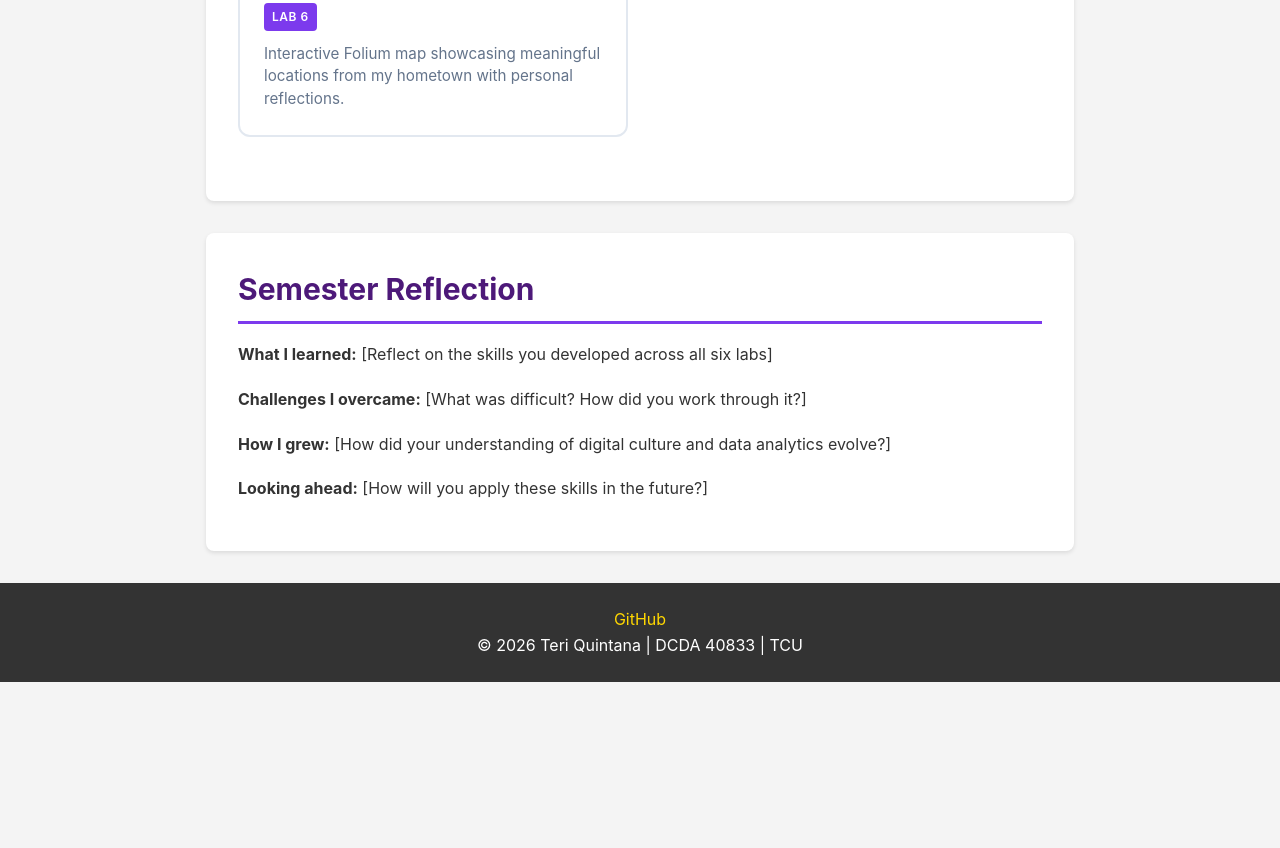
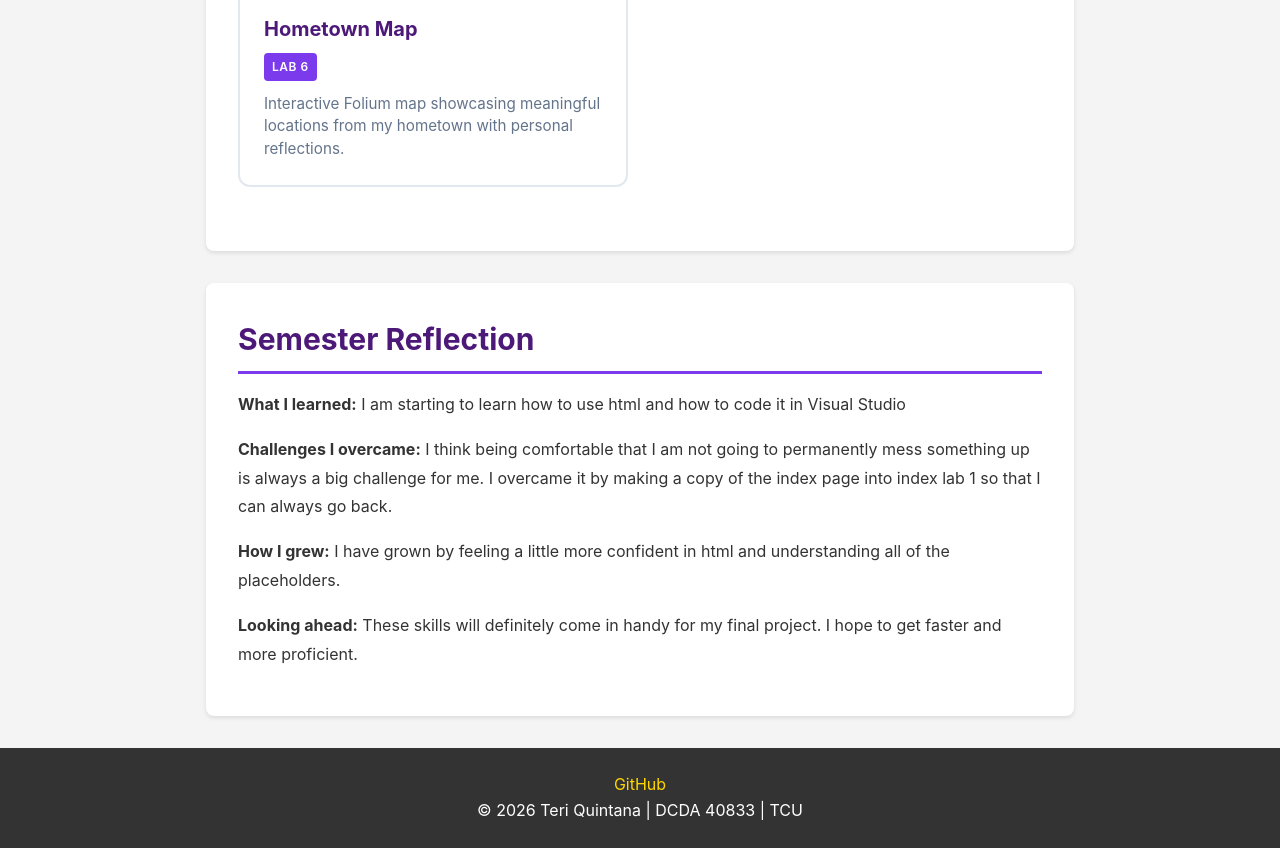
Before and after one commit to teriquint/DCDA_40833_portfolio, a plain HTML site: page index_lab1.html in a window 1280 px wide. Shown: the part 1817-2665 px from the top of the page. Before the commit the page ends 2499 px from the top, so only its background shows below. Drawn offline with Linux system fonts and the light colour scheme.

Commit message:
index commit

```diff
--- a/index_lab1.html
+++ b/index_lab1.html
@@ -5,7 +5,7 @@
     <meta charset="UTF-8">
     <meta name="viewport" content="width=device-width, initial-scale=1.0">
     <meta name="description" content="Skills Portfolio showcasing work from DCDA 40833">
-    <meta name="author" content="Your Name">
+    <meta name="author" content="Teri Quintana">
     <title>Teri Quintana | DCDA 40833 Skills Portfolio</title>
     <link rel="stylesheet" href="css/styles.css">
 </head>
@@ -45,14 +45,9 @@
             <p><strong>Who I am:</strong> My name is Teri Quintana and I am a student at Texas Christian University. I am a Senior and my major is DCDA (Digital Culture and Data Analytics).</p>
             <p><strong>My interests:</strong> I have always enjoyed exploring how data can be used to tell a story and I have seen first hand how it can drive the decision-making process.</p>
             <p><strong>What I hope to learn:</strong> I am excited to learn how to display data effectively and use analytics to uncover much needed answers.</p>
-            <img src="images/TeriQ_Pic.jpg" alt="Photo of Teri Quintana" width="150" height="150">
+            <img src="images/TeriQ_Pic.jpg" alt="Photo of Teri Quintana" width="200" height="200">
 
-            <!-- Optional: Add a photo of yourself -->
-            <!--
-            <figure class="viz-container">
-                <img src="images/profile-photo.jpg" alt="Photo of Your Name">
-            </figure>
-            -->
+
         </section>
 
         <!-- Portfolio Section: Links to all lab pages -->
@@ -105,10 +100,10 @@
         <section id="reflection">
             <h2>Semester Reflection</h2>
             <!-- TODO: After completing all labs, write a reflection on your growth -->
-            <p><strong>What I learned:</strong> [Reflect on the skills you developed across all six labs]</p>
-            <p><strong>Challenges I overcame:</strong> [What was difficult? How did you work through it?]</p>
-            <p><strong>How I grew:</strong> [How did your understanding of digital culture and data analytics evolve?]</p>
-            <p><strong>Looking ahead:</strong> [How will you apply these skills in the future?]</p>
+            <p><strong>What I learned:</strong> I am starting to learn how to use html and how to code it in Visual Studio</p>
+            <p><strong>Challenges I overcame:</strong> I think being comfortable that I am not going to permanently mess something up is always a big challenge for me. I overcame it by making a copy of the index page into index lab 1 so that I can always go back.</p>
+            <p><strong>How I grew:</strong> I have grown by feeling a little more confident in html and understanding all of the placeholders.</p>
+            <p><strong>Looking ahead:</strong> These skills will definitely come in handy for my final project. I hope to get faster and more proficient.</p>
         </section>
     </main>
 
```
